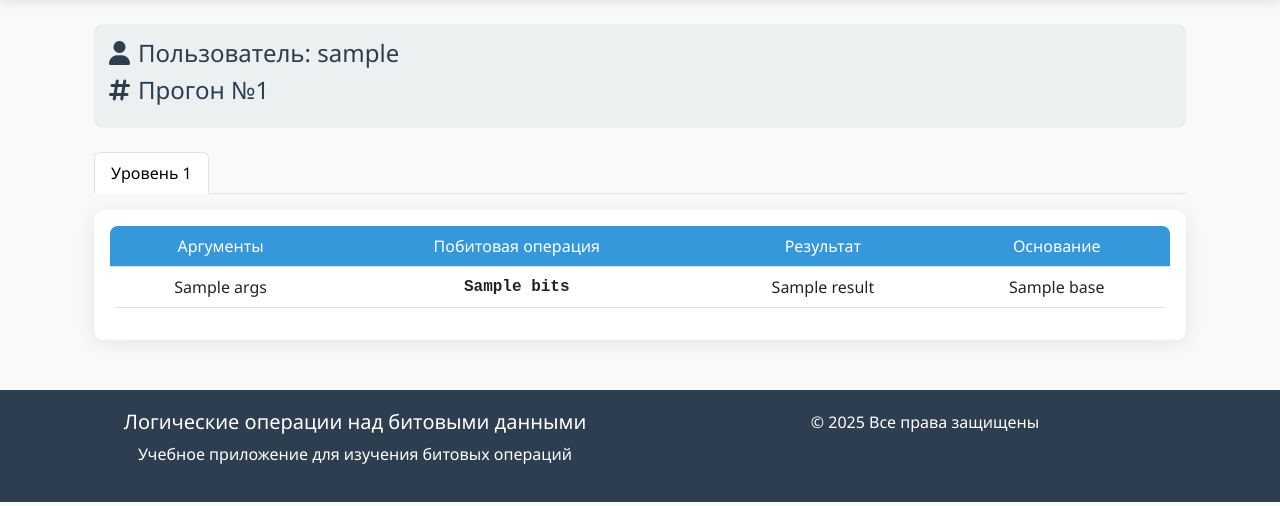
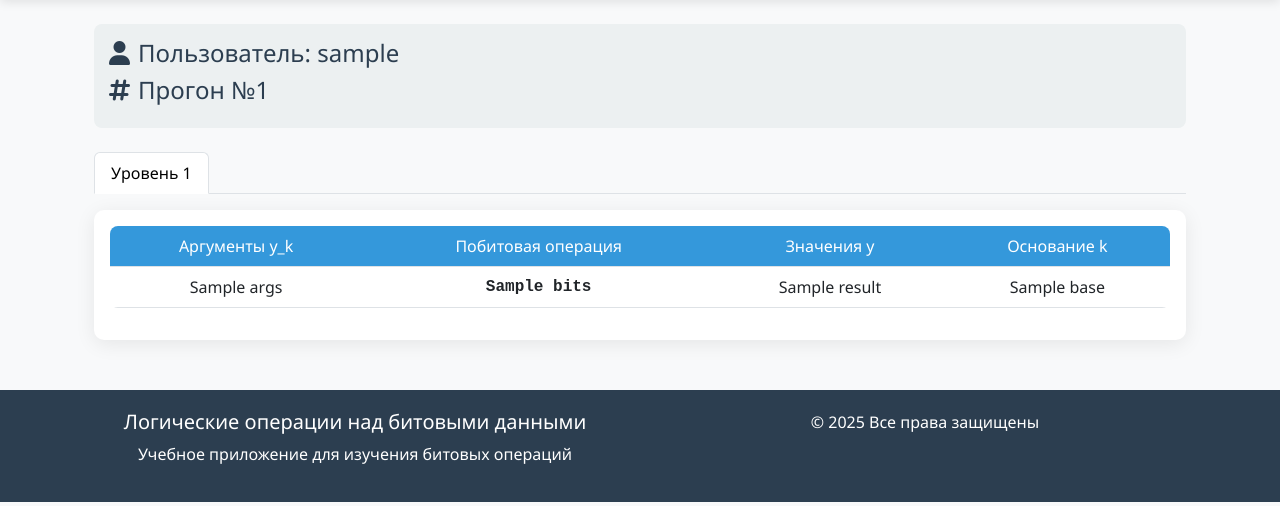
Before and after one commit to dara-rara/logicOperetion, a Django app: template templates/levels.html in a window 1280 px wide. Shown: the part 62-568 px from the top of the page. Run offline with Django 5.2, Linux system fonts and the light colour scheme; the template is opened without the code that fills it: most values are stand-ins (such as "Sample title", 1, 10 or a date in 2020).

Commit message:
update logic

```diff
--- a/templates/levels.html
+++ b/templates/levels.html
@@ -158,10 +158,10 @@
                                                 <th class="text-center">Значение y</th>
                                                 <th class="text-center">Основание k</th>
                                             {% else %}
-                                                <th class="text-center">Аргументы</th>
+                                                <th class="text-center">Аргументы y_k</th>
                                                 <th class="text-center">Побитовая операция</th>
-                                                <th class="text-center">Результат</th>
-                                                <th class="text-center">Основание</th>
+                                                <th class="text-center">Значения y</th>
+                                                <th class="text-center">Основание k</th>
                                             {% endif %}
                                         </tr>
                                     </thead>
```
